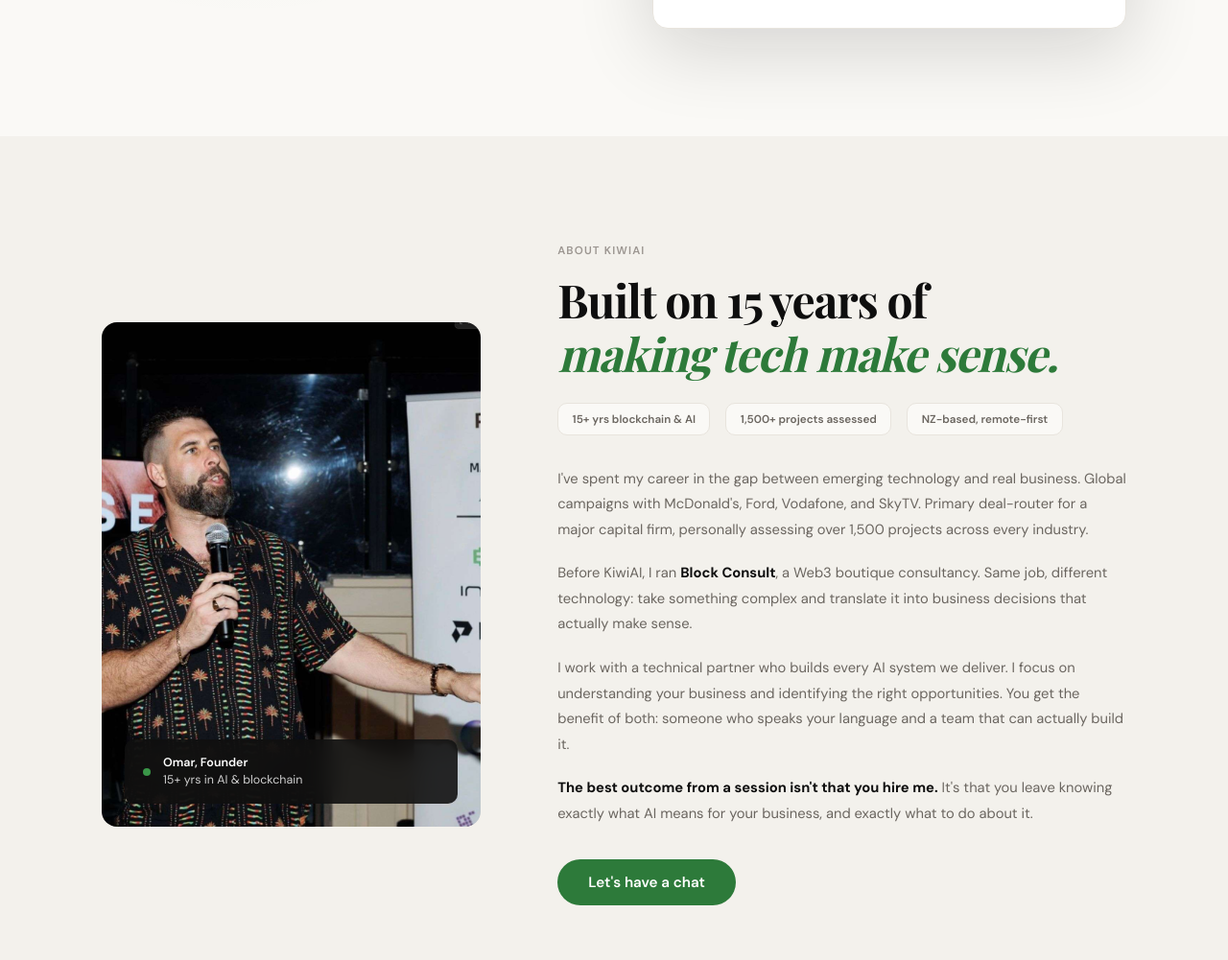
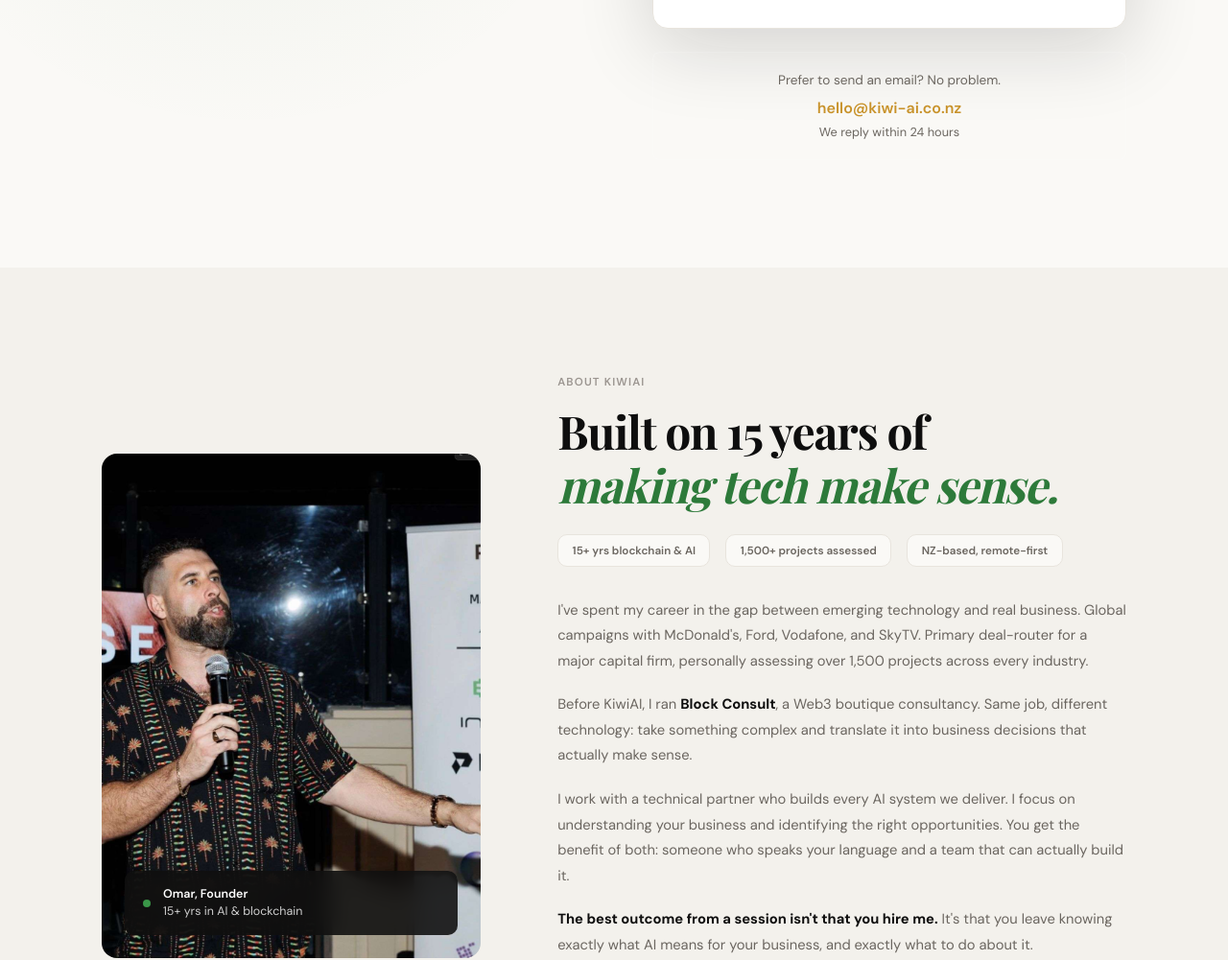
Before and after one commit to SocialStrategy/kiwiai, a website: page index.html in a window 1280 px wide. Shown: the part 4867-5868 px from the top of the page at 96% size. Drawn offline with nearby package versions, Linux system fonts and the light colour scheme; a script that the page names is missing; a web font is replaced by a local one.

Commit message:
fix: update email to hello@kiwi-ai.co.nz; add email option below cal.com booking

```diff
--- a/index.html
+++ b/index.html
@@ -798,6 +798,11 @@ footer{
             <div id="cal-embed" style="width:100%;min-height:500px;overflow:hidden"></div>
           </div>
         </div>
+        <div style="margin-top:1.5rem;text-align:center;padding:1.25rem 1.5rem;background:rgba(255,255,255,0.05);border:1px solid rgba(255,255,255,0.12);border-radius:8px">
+          <div style="font-size:0.85rem;color:var(--mid);margin-bottom:0.6rem">Prefer to send an email? No problem.</div>
+          <a href="mailto:hello@kiwi-ai.co.nz" style="color:var(--gold);font-weight:600;font-size:1rem;text-decoration:none">hello@kiwi-ai.co.nz</a>
+          <div style="font-size:0.8rem;color:var(--mid);margin-top:0.4rem">We reply within 24 hours</div>
+        </div>
       </div>
     </div>
   </div>
@@ -920,7 +925,7 @@ footer{
     <a href="#solution">Services</a>
     <a href="#about">About</a>
     <a href="#faq">FAQ</a>
-    <a href="mailto:hello@kiwiai.nz">hello@kiwiai.nz</a>
+    <a href="mailto:hello@kiwi-ai.co.nz">hello@kiwi-ai.co.nz</a>
   </div>
   <div class="f-copy">&copy; 2026 KiwiAI &middot; Aotearoa New Zealand</div>
 </footer>
```
